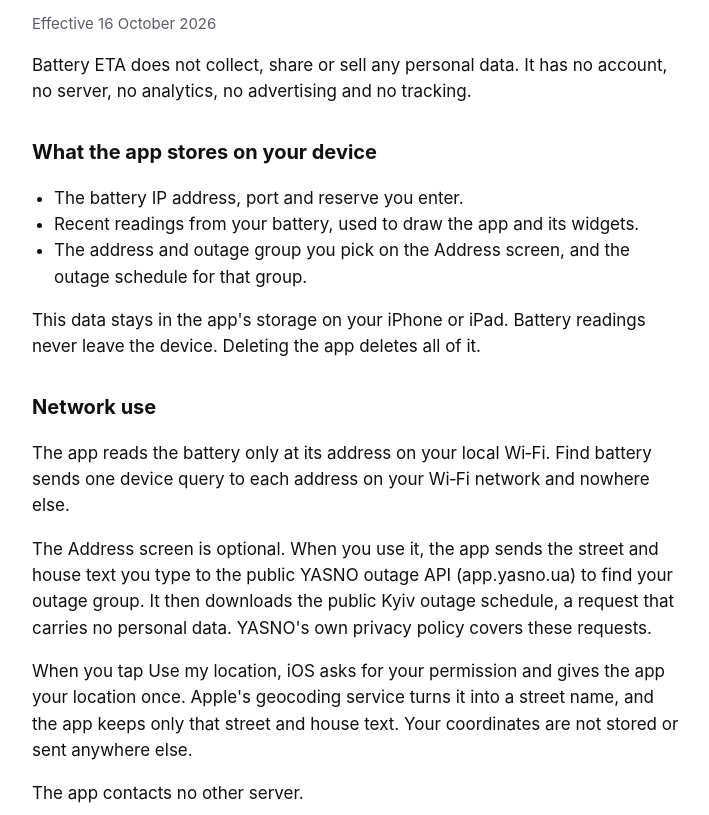
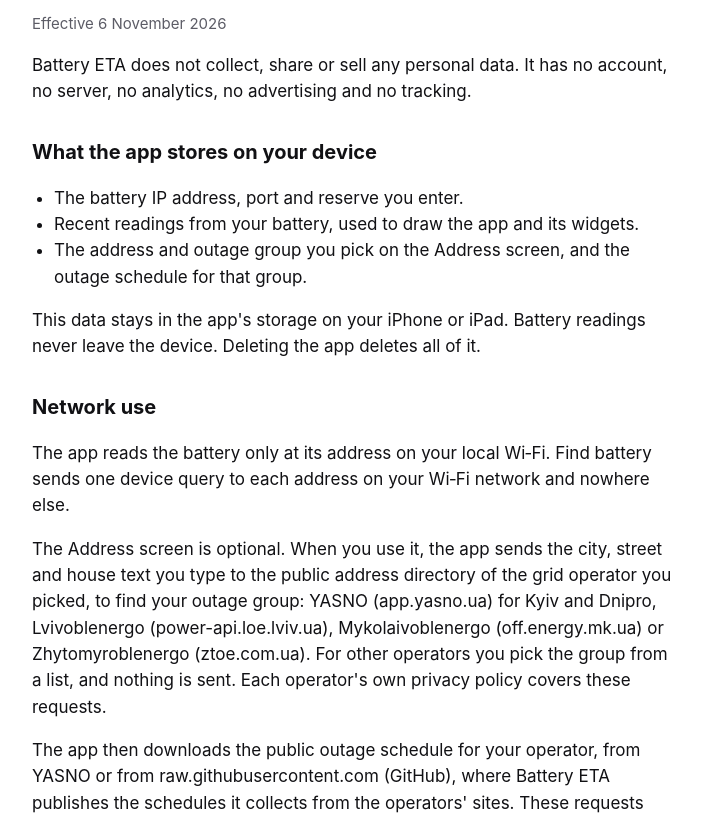
Before and after one commit to lapin7771n/lapin7771n.github.io, a plain HTML site: page marstek_analytics/privacy/index.html in a window 1280 px wide. Shown: the part 137-952 px from the top of the page, without its empty margins (284-993 px from the left). Drawn offline with Linux system fonts and the light colour scheme.

Commit message:
docs: name the outage sources in the privacy policy (#1)

```diff
--- a/marstek_analytics/privacy/index.html
+++ b/marstek_analytics/privacy/index.html
@@ -10,7 +10,7 @@
 <main>
 <nav><a href="../">Battery ETA</a><a href="../support/">Support</a></nav>
 <h1>Privacy policy</h1>
-<p class="muted">Effective 16 October 2026</p>
+<p class="muted">Effective 6 November 2026</p>
 <p>Battery ETA does not collect, share or sell any personal data. It has no account, no server, no analytics, no advertising and no tracking.</p>
 
 <h2>What the app stores on your device</h2>
@@ -23,7 +23,8 @@
 
 <h2>Network use</h2>
 <p>The app reads the battery only at its address on your local Wi‑Fi. Find battery sends one device query to each address on your Wi‑Fi network and nowhere else.</p>
-<p>The Address screen is optional. When you use it, the app sends the street and house text you type to the public YASNO outage API (app.yasno.ua) to find your outage group. It then downloads the public Kyiv outage schedule, a request that carries no personal data. YASNO's own privacy policy covers these requests.</p>
+<p>The Address screen is optional. When you use it, the app sends the city, street and house text you type to the public address directory of the grid operator you picked, to find your outage group: YASNO (app.yasno.ua) for Kyiv and Dnipro, Lvivoblenergo (power-api.loe.lviv.ua), Mykolaivoblenergo (off.energy.mk.ua) or Zhytomyroblenergo (ztoe.com.ua). For other operators you pick the group from a list, and nothing is sent. Each operator's own privacy policy covers these requests.</p>
+<p>The app then downloads the public outage schedule for your operator, from YASNO or from raw.githubusercontent.com (GitHub), where Battery ETA publishes the schedules it collects from the operators' sites. These requests carry no personal data. GitHub's privacy statement covers the download.</p>
 <p>When you tap Use my location, iOS asks for your permission and gives the app your location once. Apple's geocoding service turns it into a street name, and the app keeps only that street and house text. Your coordinates are not stored or sent anywhere else.</p>
 <p>The app contacts no other server.</p>
 
```
